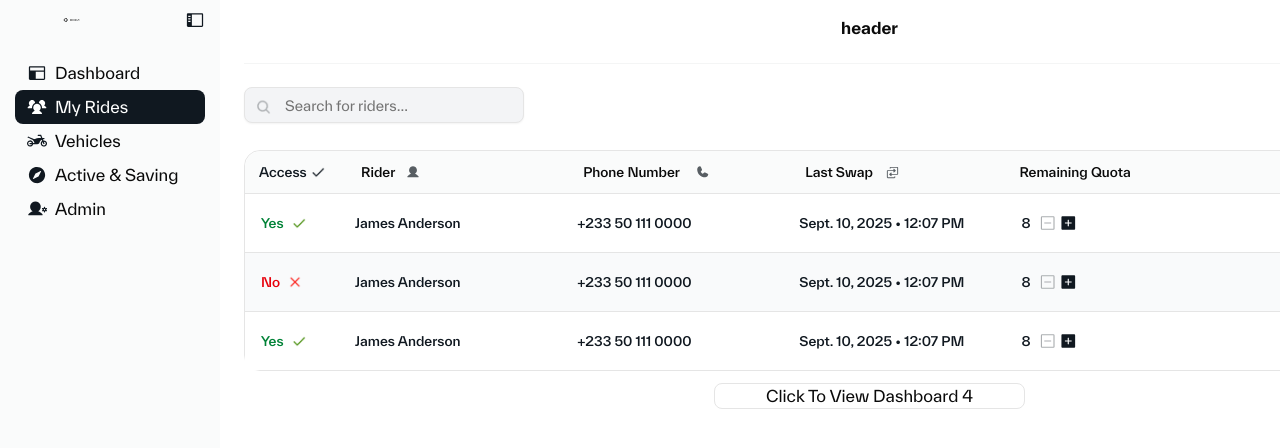
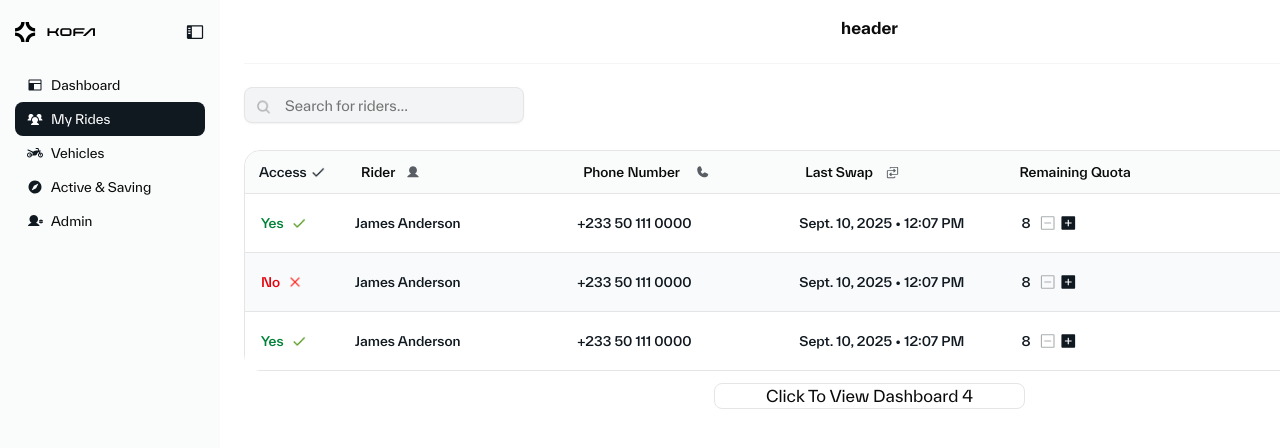
Before and after one commit to victor-kofa/ui-dashboard, a Next.js app: page /dashboard-3 in a window 1280 px wide. Shown: the top 448 px of the page. Built offline with nearby package versions, Linux system fonts and the light colour scheme.

Commit message:
add margin top

```diff
--- a/app/(featured)/dashboard-2/components/Sidebar.tsx
+++ b/app/(featured)/dashboard-2/components/Sidebar.tsx
@@ -23,20 +23,22 @@ function Sidebar() {
       <div className="mainSidebar">
         <div className="flex items-center justify-between">
           {/* Logo */}
-          <div className="logo">
+          <div className="logo  mt-[12px]">
             <Link href="/" className="">
+              <div className="">
                 <ProjectImage
                   imageHeight={120}
                   imageWidth={120}
-                className="mt-[16.15px] ml-[47.51px] mr-[47.51px] h-[7.77px] w-[47.45px]"
+                  className=""
                   alt="logo"
                   path={LOGO}
                 />
+              </div>
             </Link>
           </div>
 
-          {/* SIdebar */}
-          <Link href="/" className="">
+          {/* Sidebar */}
+          <Link href="/" className="mt-[12px]">
             <ProjectIcon
               iconWidth={20}
               iconHeight={20}
@@ -60,7 +62,9 @@ function Sidebar() {
                   path={DASHBOARD}
                   className="dashboardSideImage"
                 />
-                <h3 className="">dashboard</h3>
+                <h3 className="Regular text-[13px] leading-[18px] tracking-[0px] ">
+                  dashboard
+                </h3>
               </div>
             </Link>
 
@@ -76,7 +80,9 @@ function Sidebar() {
                   path={RIDERS}
                   className="dashboardSideImage"
                 />
-                <h3 className="">my rides</h3>
+                <h3 className="Regular text-[13px] leading-[18px] tracking-[0px]">
+                  my rides
+                </h3>
               </Link>
             </div>
 
@@ -92,7 +98,9 @@ function Sidebar() {
                   path={MOTORBIKE}
                   className="dashboardSideImage"
                 />
-                <h3 className="">vehicles</h3>
+                <h3 className="Regular text-[13px] leading-[18px] tracking-[0px]">
+                  vehicles
+                </h3>
               </Link>
             </div>
 
@@ -105,7 +113,9 @@ function Sidebar() {
                   path={COMPASS}
                   className="dashboardSideImage"
                 />
-                <h3 className="">active & saving</h3>
+                <h3 className="Regular text-[13px] leading-[18px] tracking-[0px]">
+                  active & saving
+                </h3>
               </div>
             </Link>
 
@@ -118,7 +128,9 @@ function Sidebar() {
                   path={ADMIN}
                   className="dashboardSideImage"
                 />
-                <h3 className="">admin</h3>
+                <h3 className="Regular text-[13px] leading-[18px] tracking-[0px]">
+                  admin
+                </h3>
               </div>
             </Link>
           </div>
--- a/app/(featured)/dashboard-3/components/Sidebar.tsx
+++ b/app/(featured)/dashboard-3/components/Sidebar.tsx
@@ -22,20 +22,22 @@ function Sidebar() {
       <div className="mainSidebar">
         <div className="flex items-center justify-between">
           {/* Logo */}
-          <div className="logo">
+          <div className="logo  mt-[12px]">
             <Link href="/" className="">
+              <div className="">
                 <ProjectImage
                   imageHeight={120}
                   imageWidth={120}
-                className="mt-[16.15px] ml-[47.51px] mr-[47.51px] h-[7.77px] w-[47.45px]"
+                  className=""
                   alt="logo"
                   path={LOGO}
                 />
+              </div>
             </Link>
           </div>
 
-          {/* SIdebar */}
-          <Link href="/" className="">
+          {/* Sidebar */}
+          <Link href="/" className="mt-[12px]">
             <ProjectIcon
               iconWidth={20}
               iconHeight={20}
@@ -53,65 +55,75 @@ function Sidebar() {
             <Link href="/" className="">
               <div className="sidebarLinks3">
                 <DashboardImage
-                  imageHeight={20}
-                  imageWidth={20}
+                  imageHeight={16}
+                  imageWidth={16}
                   alt="dashboard"
                   path={DASHBOARD5}
                   className="dashboardSideImage"
                 />
-                <h3 className="">dashboard</h3>
+                <h3 className="Regular text-[13px] leading-[18px] tracking-[0px] ">
+                  dashboard
+                </h3>
               </div>
             </Link>
 
             <Link href="/" className="text-white">
               <div className="sidebarLinks3 bg-[#101820]">
                 <RidersIcon
-                  iconHeight={20}
-                  iconWidth={20}
+                  iconHeight={16}
+                  iconWidth={16}
                   alt="dashboard"
                   path={RIDERS4}
                   className="dashboardSideImage"
                 />
-                <h3 className="">my rides</h3>
+                <h3 className="Regular text-[13px] leading-[18px] tracking-[0px]">
+                  my rides
+                </h3>
               </div>
             </Link>
 
             <Link href="/" className="">
               <div className="sidebarLinks3">
                 <MotorbikeIcon
-                  iconHeight={20}
-                  iconWidth={20}
+                  iconHeight={16}
+                  iconWidth={16}
                   alt="dashboard"
                   path={MOTORBIKE5}
                   className="dashboardSideImage"
                 />
-                <h3 className="">vehicles</h3>
+                <h3 className="Regular text-[13px] leading-[18px] tracking-[0px]">
+                  vehicles
+                </h3>{" "}
               </div>
             </Link>
 
             <Link href="/" className="">
               <div className="sidebarLinks3">
                 <CompassIcon
-                  iconHeight={20}
-                  iconWidth={20}
+                  iconHeight={16}
+                  iconWidth={16}
                   alt="dashboard"
                   path={COMPASS5}
                   className="dashboardSideImage"
                 />
-                <h3 className="">active & saving</h3>
+                <h3 className="Regular text-[13px] leading-[18px] tracking-[0px]">
+                  active & saving
+                </h3>{" "}
               </div>
             </Link>
 
             <Link href="/" className="">
               <div className="sidebarLinks3 ">
                 <AdminIcon
-                  iconHeight={20}
-                  iconWidth={20}
+                  iconHeight={16}
+                  iconWidth={16}
                   alt="dashboard"
                   path={ADMIN5}
                   className="dashboardSideImage"
                 />
-                <h3 className="">admin</h3>
+                <h3 className="Regular text-[13px] leading-[18px] tracking-[0px]">
+                  admin
+                </h3>{" "}
               </div>
             </Link>
           </div>
--- a/app/(featured)/dashboard-5/components/Sidebar.tsx
+++ b/app/(featured)/dashboard-5/components/Sidebar.tsx
@@ -21,24 +21,24 @@ function Sidebar() {
   return (
     <>
       <div className="mainSidebar4">
-        <div className="flex items-center justify-between pt-[15px]">
+        <div className="flex items-center justify-between">
           {/* Logo */}
-          <Link href="/" className="logo">
+          <Link href="/" className="logo  mt-[12px]">
             <ProjectImage
               imageHeight={120}
               imageWidth={120}
-              className=" ml-[15px] rounded-md mt-[12px]"
+              className=""
               alt="logo"
               path={LOGO4}
             />
           </Link>
 
           {/* SIdebar */}
-          <Link href="/" className="">
+          <Link href="/" className="mt-[12px]">
             <ProjectIcon
               iconWidth={20}
               iconHeight={20}
-              className="mr-[15px] rounded mt-[20px]"
+              className="mr-[15px]"
               alt="logo"
               path={SIDEBAR4}
             />
@@ -47,7 +47,7 @@ function Sidebar() {
 
         {/* Dashboard Profile */}
 
-        <div className="font-sans w-[190px] h-[178px] ml-[15px] mr-[15px] mt-[24px] top-[68px] gap-[2px] opacity-[1px] capitalize">
+        <div className="w-[190px] h-[178px] ml-[15px] mr-[15px] mt-[24px] top-[68px] gap-[2px] opacity-[1px] capitalize">
           <div className="">
             <Link href="/" className="">
               <div className="sidebarLinks4 text-white">
@@ -58,7 +58,9 @@ function Sidebar() {
                   path={DASHBOARD4}
                   className="dashboardSideImage"
                 />
-                <h3 className="">dashboard</h3>
+                <h3 className="Regular text-[13px] leading-[18px] tracking-[0px] ">
+                  dashboard
+                </h3>{" "}
               </div>
             </Link>
 
@@ -71,7 +73,9 @@ function Sidebar() {
                   path={RIDERS}
                   className="dashboardSideImage"
                 />
-                <h3 className="">my rides</h3>
+                <h3 className="Regular text-[13px] leading-[18px] tracking-[0px] ">
+                  my rides
+                </h3>{" "}
               </div>
             </Link>
 
@@ -84,7 +88,9 @@ function Sidebar() {
                   path={MOTORBIKE4}
                   className="dashboardSideImage"
                 />
-                <h3 className="">vehicles</h3>
+                <h3 className="Regular text-[13px] leading-[18px] tracking-[0px] ">
+                  vehicles
+                </h3>{" "}
               </div>
             </Link>
 
@@ -97,7 +103,9 @@ function Sidebar() {
                   path={COMPASS4}
                   className="dashboardSideImage"
                 />
-                <h3 className="">active & saving</h3>
+                <h3 className="Regular text-[13px] leading-[18px] tracking-[0px] ">
+                  active & saving
+                </h3>{" "}
               </div>
             </Link>
 
@@ -110,7 +118,9 @@ function Sidebar() {
                   path={ADMIN4}
                   className="dashboardSideImage"
                 />
-                <h3 className="">admin</h3>
+                <h3 className="Regular text-[13px] leading-[18px] tracking-[0px]">
+                  admin
+                </h3>{" "}
               </div>
             </Link>
           </div>
```
Also changed, not shown: app/(featured)/dashboard-4/components/Sidebar.tsx (+31 -18 lines). Lines whose indentation alone changed are shown as unchanged.
